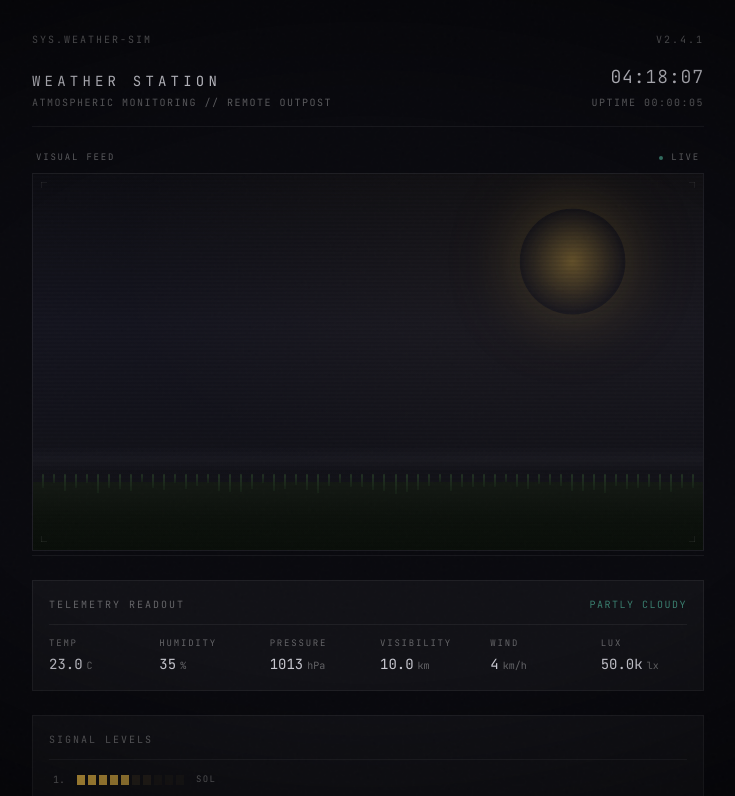
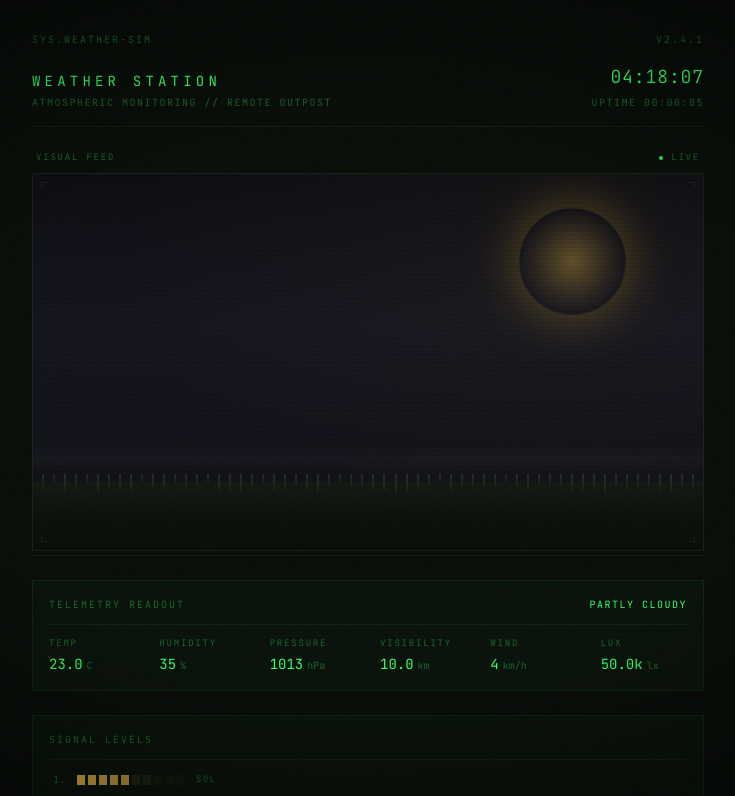
Before and after one commit to hunterbastian/weather-sim, a Next.js app: page / in a window 1280 px wide. Shown: the top 796 px of the page, without its empty margins (272-1007 px from the left). Built offline with nearby package versions, Linux system fonts and the light colour scheme.

Commit message:
feat: redesign UI with retro terminal aesthetic
Implement Pip-Boy green terminal look and retro vibe.

Co-authored-by: Hunter Bastian <81837742+hunterbastian@users.noreply.github.com>

```diff
--- a/app/globals.css
+++ b/app/globals.css
@@ -8,22 +8,25 @@
 }
 
 :root {
-  --background: #0a0a0f;
-  --foreground: #c8c8d0;
-  --card: rgba(255, 255, 255, 0.03);
-  --card-foreground: #c8c8d0;
-  --muted: rgba(255, 255, 255, 0.04);
-  --muted-foreground: rgba(255, 255, 255, 0.35);
-  --accent: #3a7d6e;
-  --accent-foreground: #c8c8d0;
-  --border: rgba(255, 255, 255, 0.06);
-  --ring: #3a7d6e;
-  --radius: 0.25rem;
-  --sun-color: #d4a843;
-  --rain-color: #5a8a9e;
-  --storm-color: #9e7a5a;
-  --eclipse-color: #6e3a6e;
-  --signal: #3a7d6e;
+  --background: #0a0f0a;
+  --foreground: #33ff66;
+  --card: rgba(51, 255, 102, 0.02);
+  --card-foreground: #33ff66;
+  --muted: rgba(51, 255, 102, 0.04);
+  --muted-foreground: rgba(51, 255, 102, 0.35);
+  --accent: #33ff66;
+  --accent-foreground: #0a0f0a;
+  --border: rgba(51, 255, 102, 0.08);
+  --ring: #33ff66;
+  --radius: 0;
+  --sun-color: #ffcc33;
+  --rain-color: #33aaff;
+  --storm-color: #ff6633;
+  --eclipse-color: #cc33ff;
+  --signal: #33ff66;
+  --terminal-glow: rgba(51, 255, 102, 0.15);
+  --terminal-bright: #66ff99;
+  --terminal-dim: rgba(51, 255, 102, 0.2);
 }
 
 * {
@@ -36,43 +39,39 @@ body {
   font-family: var(--font-mono), monospace;
 }
 
-/* Scanline overlay for CRT feel */
-@keyframes scanline {
-  0% { transform: translateY(-100%); }
-  100% { transform: translateY(100%); }
+/* CRT phosphor scanlines */
+@keyframes scanline-sweep {
+  0% { top: -6px; }
+  100% { top: 100%; }
 }
 
-/* Weather simulation keyframes */
 @keyframes pulse-sun {
   0%, 100% {
     transform: scale(1);
-    box-shadow: 0 0 40px rgba(212, 168, 67, 0.3), 0 0 80px rgba(212, 168, 67, 0.15);
+    box-shadow: 0 0 30px rgba(255, 204, 51, 0.4), 0 0 60px rgba(255, 204, 51, 0.2);
   }
   50% {
-    transform: scale(1.05);
-    box-shadow: 0 0 50px rgba(212, 168, 67, 0.4), 0 0 100px rgba(212, 168, 67, 0.2);
+    transform: scale(1.06);
+    box-shadow: 0 0 40px rgba(255, 204, 51, 0.5), 0 0 80px rgba(255, 204, 51, 0.25);
   }
 }
 
 @keyframes fall {
-  0% {
-    transform: translateY(-20px);
-  }
-  100% {
-    transform: translateY(320px);
-  }
+  0% { transform: translateY(-20px); }
+  100% { transform: translateY(320px); }
 }
 
 @keyframes sway {
-  0%, 100% {
-    transform: rotate(-5deg);
-  }
-  50% {
-    transform: rotate(5deg);
-  }
+  0%, 100% { transform: rotate(-5deg); }
+  50% { transform: rotate(5deg); }
 }
 
 @keyframes blink {
+  0%, 100% { opacity: 1; }
+  50% { opacity: 0; }
+}
+
+@keyframes blink-slow {
   0%, 100% { opacity: 1; }
   50% { opacity: 0.3; }
 }
@@ -80,6 +79,23 @@ body {
 @keyframes drift {
   0%, 100% { transform: translateX(0); }
   50% { transform: translateX(4px); }
+}
+
+@keyframes cursor-blink {
+  0%, 49% { opacity: 1; }
+  50%, 100% { opacity: 0; }
+}
+
+@keyframes flicker {
+  0% { opacity: 0.97; }
+  5% { opacity: 0.95; }
+  10% { opacity: 0.98; }
+  15% { opacity: 0.92; }
+  20% { opacity: 0.97; }
+  50% { opacity: 0.96; }
+  80% { opacity: 0.98; }
+  90% { opacity: 0.94; }
+  100% { opacity: 0.97; }
 }
 
 @keyframes noise-grain {
@@ -94,3 +110,14 @@ body {
   80% { transform: translate(0, -1px); }
   90% { transform: translate(1px, 1px); }
 }
+
+/* Scrollbar styling */
+::-webkit-scrollbar {
+  width: 4px;
+}
+::-webkit-scrollbar-track {
+  background: var(--background);
+}
+::-webkit-scrollbar-thumb {
+  background: var(--terminal-dim);
+}
```
